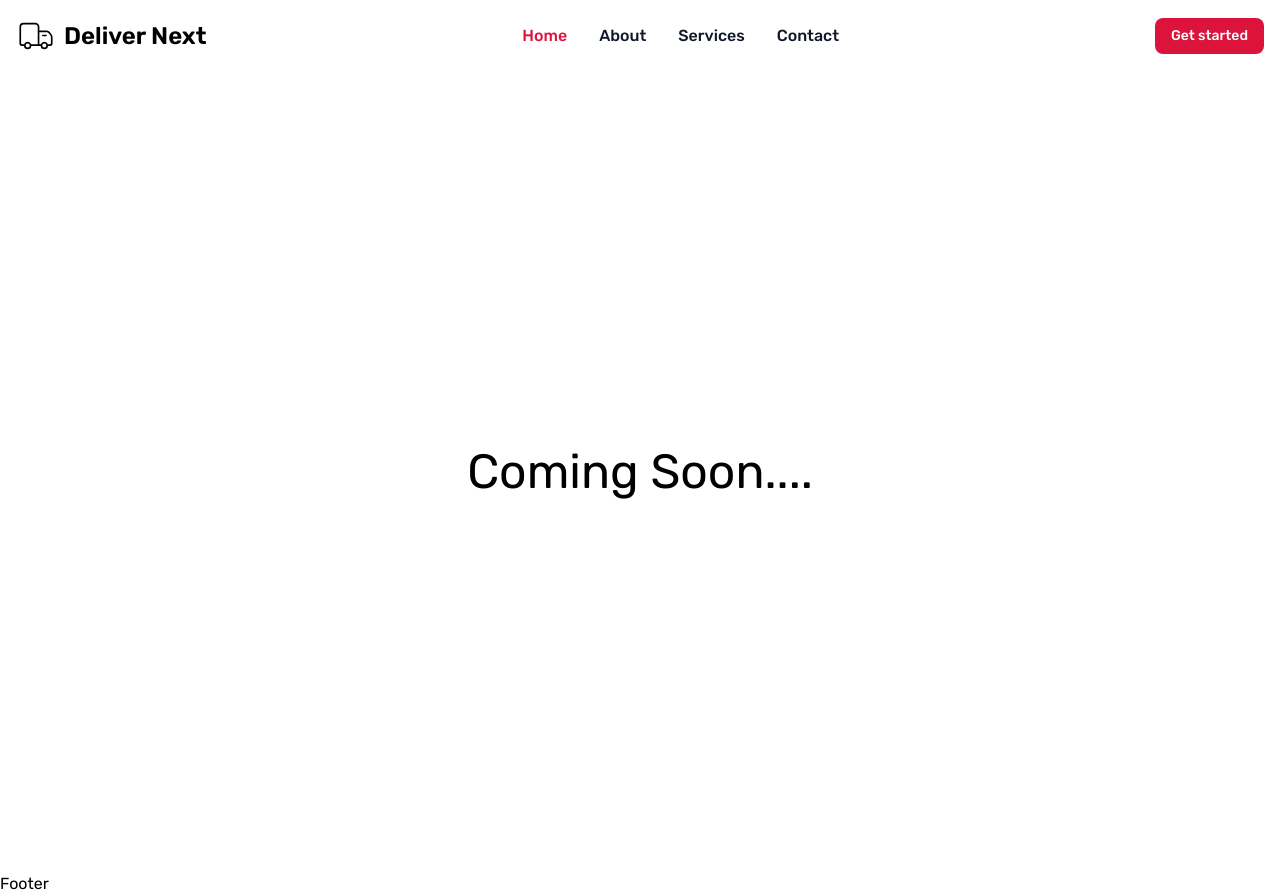
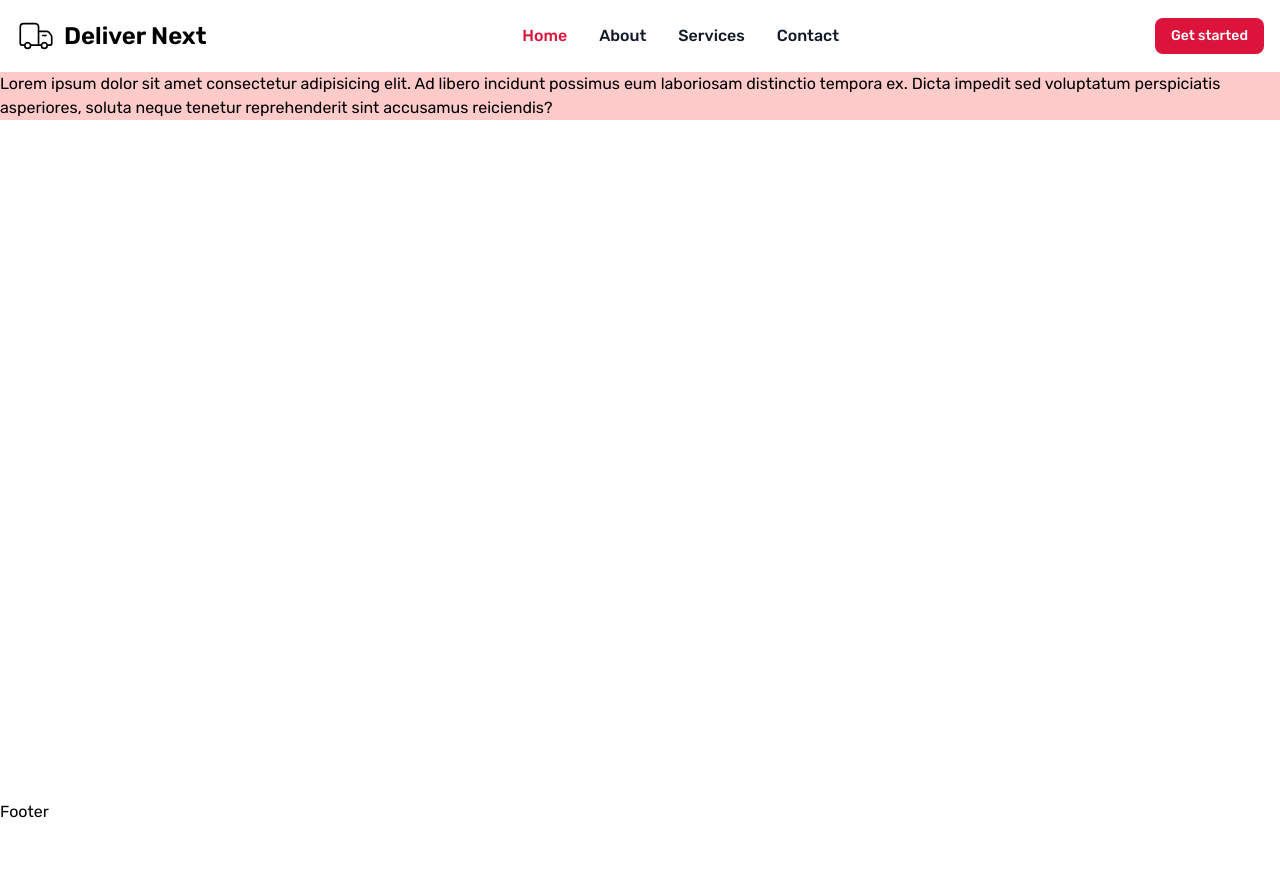
Before and after one commit to mutebinuhu/delivernext, a Next.js app: page / in a window 1280 px wide. After the commit the page ends 824 px from the top, so only its background shows below. Built offline with nearby package versions, Linux system fonts and the light colour scheme.

Commit message:
chore: add the banner

```diff
--- /dev/null
+++ b/app/components/Banner.js
@@ -0,0 +1,12 @@
+import React from 'react';
+
+const Banner = () => {
+    return (
+        <div
+        className='bg-red-200'>
+        Lorem ipsum dolor sit amet consectetur adipisicing elit. Ad libero incidunt possimus eum laboriosam distinctio tempora ex. Dicta impedit sed voluptatum perspiciatis asperiores, soluta neque tenetur reprehenderit sint accusamus reiciendis?
+        </div>
+    );
+}
+
+export default Banner;
--- a/app/page.js
+++ b/app/page.js
@@ -1,13 +1,15 @@
 import Image from 'next/image'
 import NavBar from './components/NavBar'
+import Banner from './components/Banner'
 
 export default function Home() {
   return (
     <main className="min-h-screen">
       <NavBar/>
-      <div className='flex items-center justify-center h-screen'>
-        <h1 className='text-5xl'>Coming Soon....</h1>
-      </div>
+      <section className=''>
+        <Banner/>
+
+      </section>
     </main>
   )
 }
```
